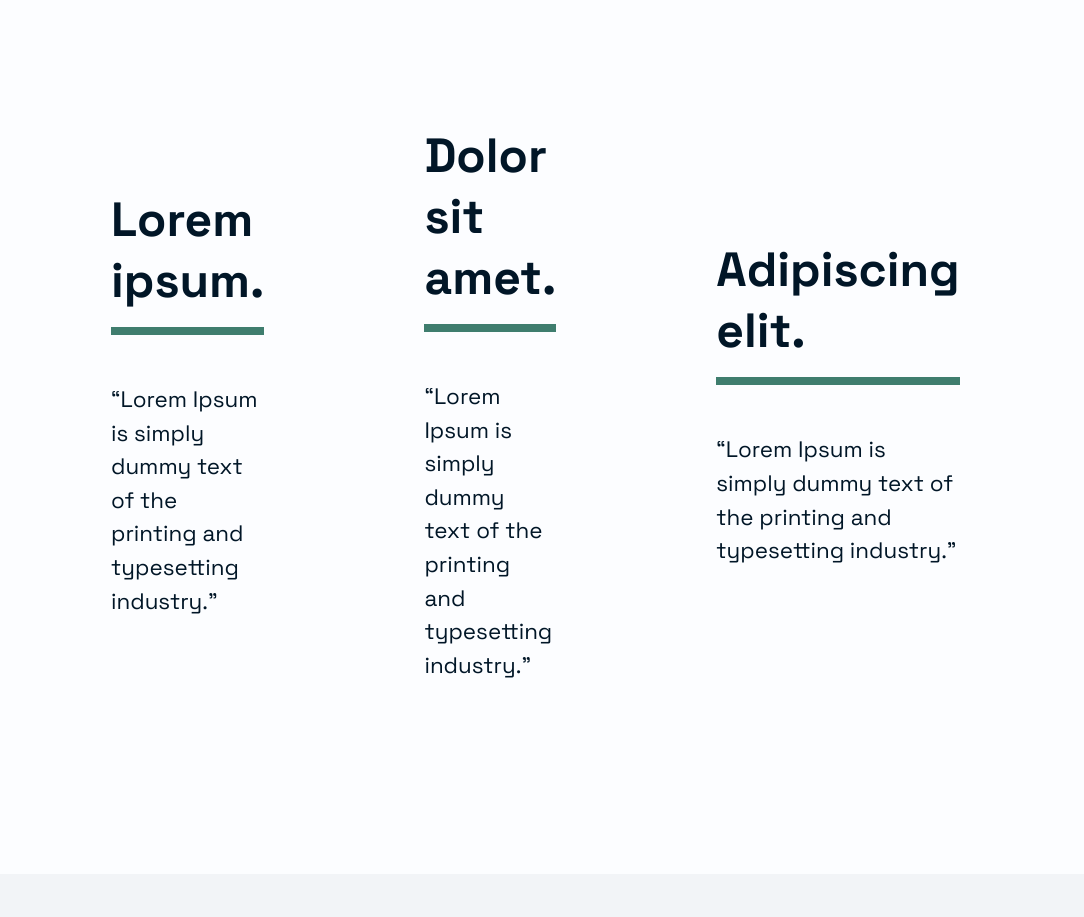
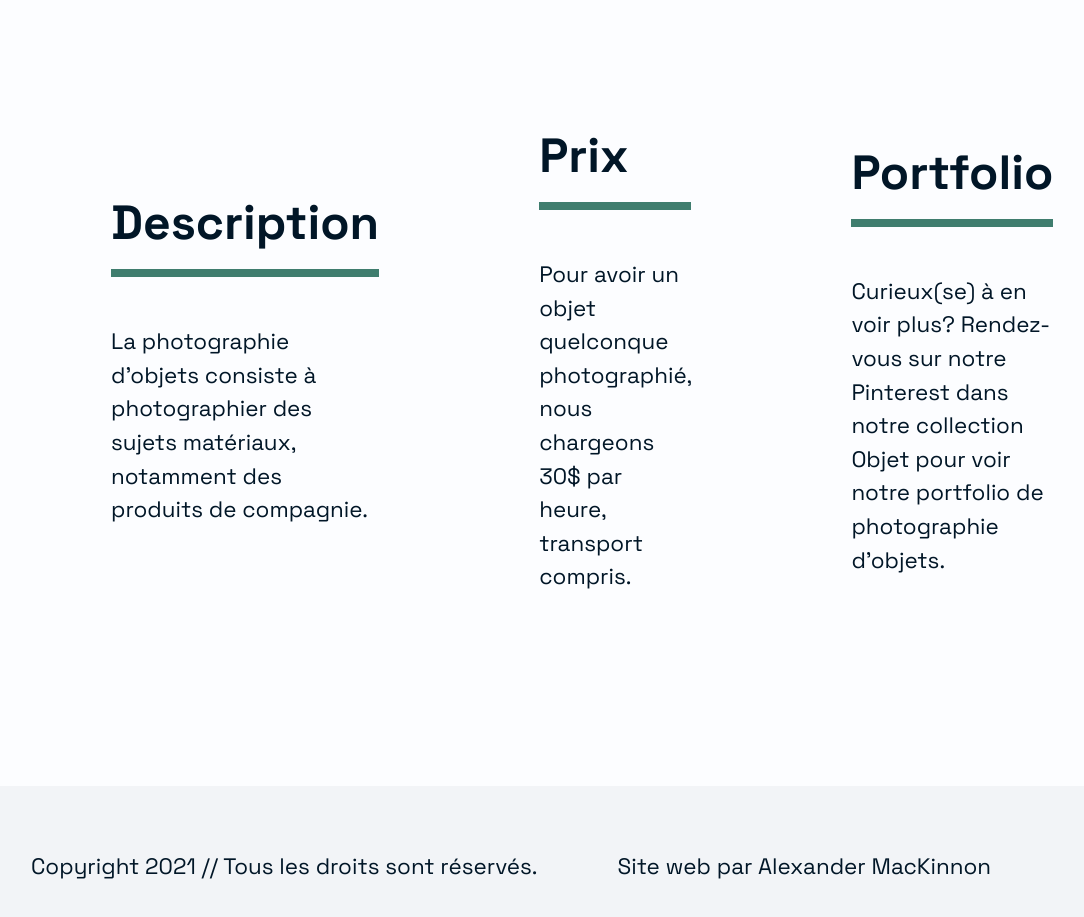
Before and after one commit to Myhub09/Myrepos, a React (Create React App) app: page /services/objet in a window 1280 px wide. Shown: the part 840-1757 px from the top of the page, without its empty margins (129-1213 px from the left). Built offline with nearby package versions, Linux system fonts and the light colour scheme.

Commit message:
Compose text for each section

```diff
--- a/src/components/AboutSection.js
+++ b/src/components/AboutSection.js
@@ -41,9 +41,9 @@ const AboutSection = () => {
           <motion.h2 variants={titleAnim}>Finest Film.</motion.h2>
         </Hide>
         <motion.p variants={fade}>
-          Lorem ipsum dolor sit amet, consectetur adipiscing elit. Cras
-          consequat mauris malesuada eros tincidunt, ut tristique nibh pretium.
-          Nam porttitor risus eget lacus tempus dictum.
+          Bienvenue chez le studio Finest Film, meneur dans photographie
+          argentique. Depuis dix ans, nous modernisons cette méthode de
+          photographie tout en gardant son style agréablement rétro.
         </motion.p>
         <Link to="/services">
           <motion.button variants={fade}>Voir nos services</motion.button>
--- a/src/components/GlobalStyle.js
+++ b/src/components/GlobalStyle.js
@@ -24,7 +24,6 @@ button {
     background:transparent;
     transition: all 0.5s ease;
     font-family: 'Space Grotesk', sans-serif;
-    text-transform:uppercase;
     &:hover {
         background: #009a82;
         color: #fcfdff;
--- a/src/components/ServicesSection.js
+++ b/src/components/ServicesSection.js
@@ -40,28 +40,28 @@ const ServicesSection = () => {
               <img src={urbain} alt="Icône Urbain" />
               <h4 className="red">Urbain</h4>
             </Icon>
-            <p>Lorem ipsum dolor sit amet.</p>
+            <p>Photographie d'édifices et d'architecture.</p>
           </Card>
           <Card>
             <Icon>
               <img src={portrait} alt="Icône Portrait" />
               <h4 className="blue">Portrait</h4>
             </Icon>
-            <p>Lorem ipsum dolor sit amet.</p>
+            <p>Posage et photographie de personnes.</p>
           </Card>
           <Card>
             <Icon>
               <img src={paysage} alt="Icône Paysage" />
               <h4 className="blue">Paysage</h4>
             </Icon>
-            <p>Lorem ipsum dolor sit amet.</p>
+            <p>Photographie d'endroits naturels.</p>
           </Card>
           <Card>
             <Icon>
               <img src={objet} alt="Icône Objet" />
               <h4 className="red">Objet</h4>
             </Icon>
-            <p>Lorem ipsum dolor sit amet.</p>
+            <p>Photographie de sujets matériaux.</p>
           </Card>
         </Cards>
       </Description>
@@ -91,7 +91,8 @@ const Cards = styled.div`
 `;
 
 const Card = styled.div`
-  flex-basis: 15rem;
+  flex-basis: 10rem;
+  padding-right: 1rem;
 `;
 
 const Icon = styled.div`
@@ -102,9 +103,8 @@ const Icon = styled.div`
     height: 72px;
   }
   h4 {
-    margin-left: 1rem;
+    margin-left: 0.5rem;
     padding: 1rem;
-    text-transform: uppercase;
   }
 `;
 
--- a/src/pages/ServicesDetails.js
+++ b/src/pages/ServicesDetails.js
@@ -24,7 +24,7 @@ const ServicesDetails = () => {
   return (
     <>
       {photographyType && ( // Vérifie si l'information du type de photographie (venant de servicesState.js) a été reçu. Si oui, on fait le rendu des components suivants.
-        <Details
+        <StyledDetails
           variants={pageAnimation}
           initial="hidden"
           animate="show"
@@ -34,22 +34,22 @@ const ServicesDetails = () => {
             <h2>{photographyType.title}</h2>
             <img src={photographyType.mainImg} alt="Type de photographie" />
           </Headline>
-          <Awards>
-            {photographyType.awards.map((award) => (
-              <Award
-                title={award.title}
-                description={award.description}
-                key={award.title}
+          <Details>
+            {photographyType.details.map((detail) => (
+              <Detail
+                title={detail.title}
+                description={detail.description}
+                key={detail.title}
               />
             ))}
-          </Awards>
-        </Details>
+          </Details>
+        </StyledDetails>
       )}
     </>
   );
 };
 
-const Details = styled(motion.div)``;
+const StyledDetails = styled(motion.div)``;
 
 const Headline = styled.div`
   min-height: 90vh;
@@ -68,7 +68,7 @@ const Headline = styled.div`
   }
 `;
 
-const Awards = styled.div`
+const Details = styled.div`
   min-height: 80vh;
   display: flex;
   margin: 5rem 10rem;
@@ -89,8 +89,8 @@ const AwardStyle = styled.div`
   }
 `;
 
-// Award Component
-const Award = ({ title, description }) => {
+// Detail Component
+const Detail = ({ title, description }) => {
   return (
     <AwardStyle>
       <h3>{title}</h3>
--- a/src/servicesState.js
+++ b/src/servicesState.js
@@ -12,21 +12,21 @@ export const ServicesState = () => {
       mainImg: urbain1,
       secondaryImg: urbain1,
       url: "/services/urbain",
-      awards: [
+      details: [
         {
-          title: "Lorem ipsum.",
+          title: "Description",
           description:
-            "“Lorem Ipsum is simply dummy text of the printing and typesetting industry.”",
+            "La photographie urbaine consiste à photographier des édifices et autres constructions architecturales, généralement dans des villes.",
         },
         {
-          title: "Dolor sit amet.",
+          title: "Prix",
           description:
-            "“Lorem Ipsum is simply dummy text of the printing and typesetting industry.”",
+            "Pour avoir milieu urbain ou un immeuble photographié, nous chargeons 40$ par heure, transport compris.",
         },
         {
-          title: "Adipiscing elit.",
+          title: "Portfolio",
           description:
-            "“Lorem Ipsum is simply dummy text of the printing and typesetting industry.”",
+            "Curieux(se) à en voir plus? Rendez-vous sur notre Pinterest dans notre collection Urbain pour voir notre portfolio de photographie urbaine",
         },
       ],
     },
@@ -36,21 +36,21 @@ export const ServicesState = () => {
       mainImg: paysage1,
       url: "/services/paysage",
       secondaryImg: paysage1,
-      awards: [
+      details: [
         {
-          title: "Lorem ipsum.",
+          title: "Description",
           description:
-            "“Lorem Ipsum is simply dummy text of the printing and typesetting industry.”",
+            "La photographie de paysage consiste photographier des scènes naturelles, que ce soit des vastes champs ou de grandes montagnes.",
         },
         {
-          title: "Dolor sit amet.",
+          title: "Prix",
           description:
-            "“Lorem Ipsum is simply dummy text of the printing and typesetting industry.”",
+            "Pour avoir lieu naturel photographié, nous chargeons 30$ par heure, transport compris.",
         },
         {
-          title: "Adipiscing elit.",
+          title: "Portfolio",
           description:
-            "“Lorem Ipsum is simply dummy text of the printing and typesetting industry.”",
+            "Curieux(se) à en voir plus? Rendez-vous sur notre Pinterest dans notre collection Paysage pour voir notre portfolio de photographie de paysages.",
         },
       ],
     },
@@ -60,21 +60,21 @@ export const ServicesState = () => {
       mainImg: portrait1,
       url: "/services/portrait",
       secondaryImg: portrait1,
-      awards: [
+      details: [
         {
-          title: "Lorem ipsum.",
+          title: "Description",
           description:
-            "“Lorem Ipsum is simply dummy text of the printing and typesetting industry.”",
+            "La photographie de portrait consiste à poser et photographier des personnes, que ce soit individuelle ou en groupe.",
         },
         {
-          title: "Dolor sit amet.",
+          title: "Prix",
           description:
-            "“Lorem Ipsum is simply dummy text of the printing and typesetting industry.”",
+            "Pour être photographié, nous chargeons 40$ par heure, transport compris.",
         },
         {
-          title: "Adipiscing elit.",
+          title: "Portfolio",
           description:
-            "“Lorem Ipsum is simply dummy text of the printing and typesetting industry.”",
+            "Curieux(se) à en voir plus? Rendez-vous sur notre Pinterest dans notre collection Portrait pour voir notre portfolio de photographie de portraits.",
         },
       ],
     },
@@ -84,21 +84,21 @@ export const ServicesState = () => {
       mainImg: objet1,
       url: "/services/objet",
       secondaryImg: objet1,
-      awards: [
+      details: [
         {
-          title: "Lorem ipsum.",
+          title: "Description",
           description:
-            "“Lorem Ipsum is simply dummy text of the printing and typesetting industry.”",
+            "La photographie d'objets consiste à photographier des sujets matériaux, notamment des produits de compagnie.",
         },
         {
-          title: "Dolor sit amet.",
+          title: "Prix",
           description:
-            "“Lorem Ipsum is simply dummy text of the printing and typesetting industry.”",
+            "Pour avoir un objet quelconque photographié, nous chargeons 30$ par heure, transport compris.",
         },
         {
-          title: "Adipiscing elit.",
+          title: "Portfolio",
           description:
-            "“Lorem Ipsum is simply dummy text of the printing and typesetting industry.”",
+            "Curieux(se) à en voir plus? Rendez-vous sur notre Pinterest dans notre collection Objet pour voir notre portfolio de photographie d'objets.",
         },
       ],
     },
```
Also changed, not shown: src/components/FaqSection.js (+36 -58 lines).
